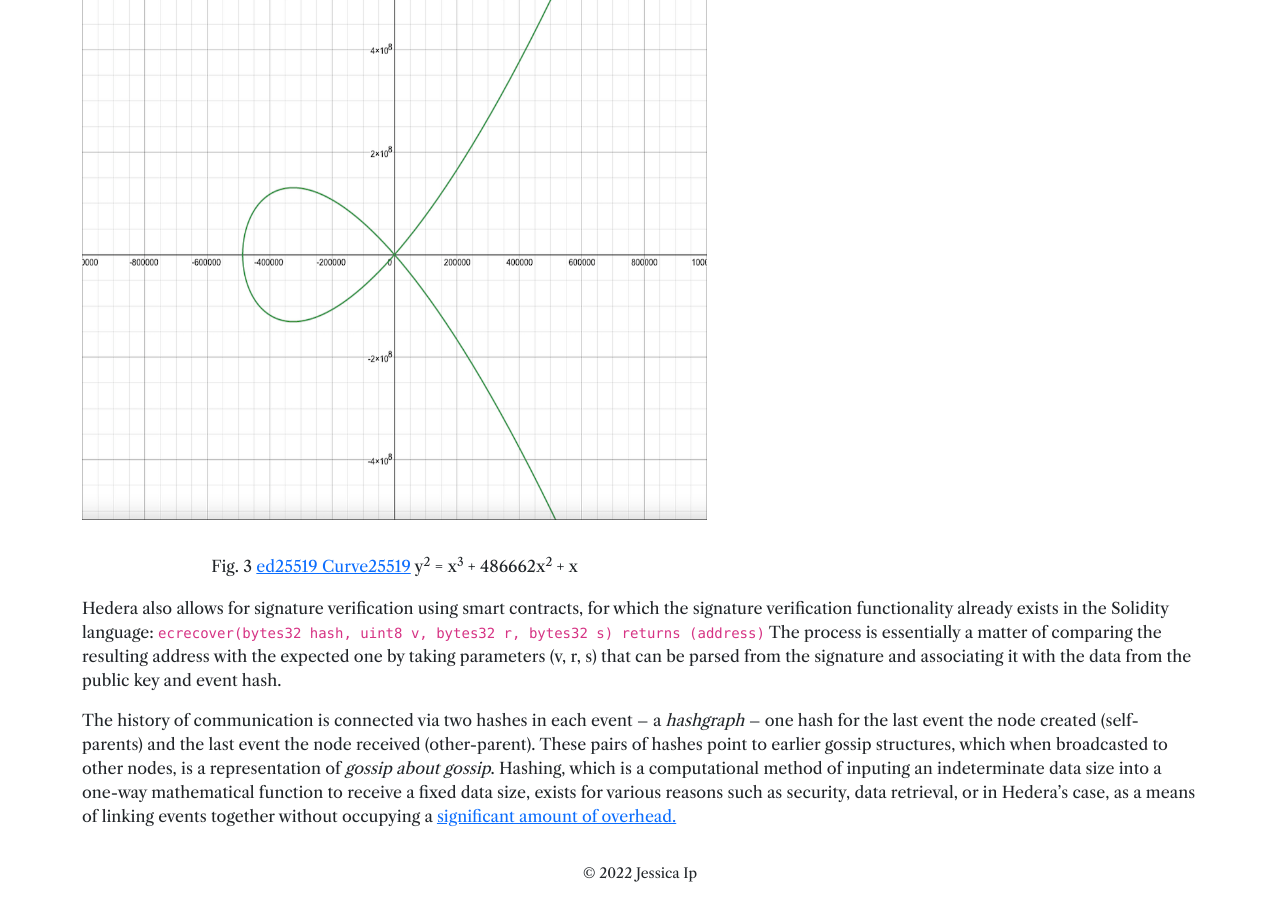
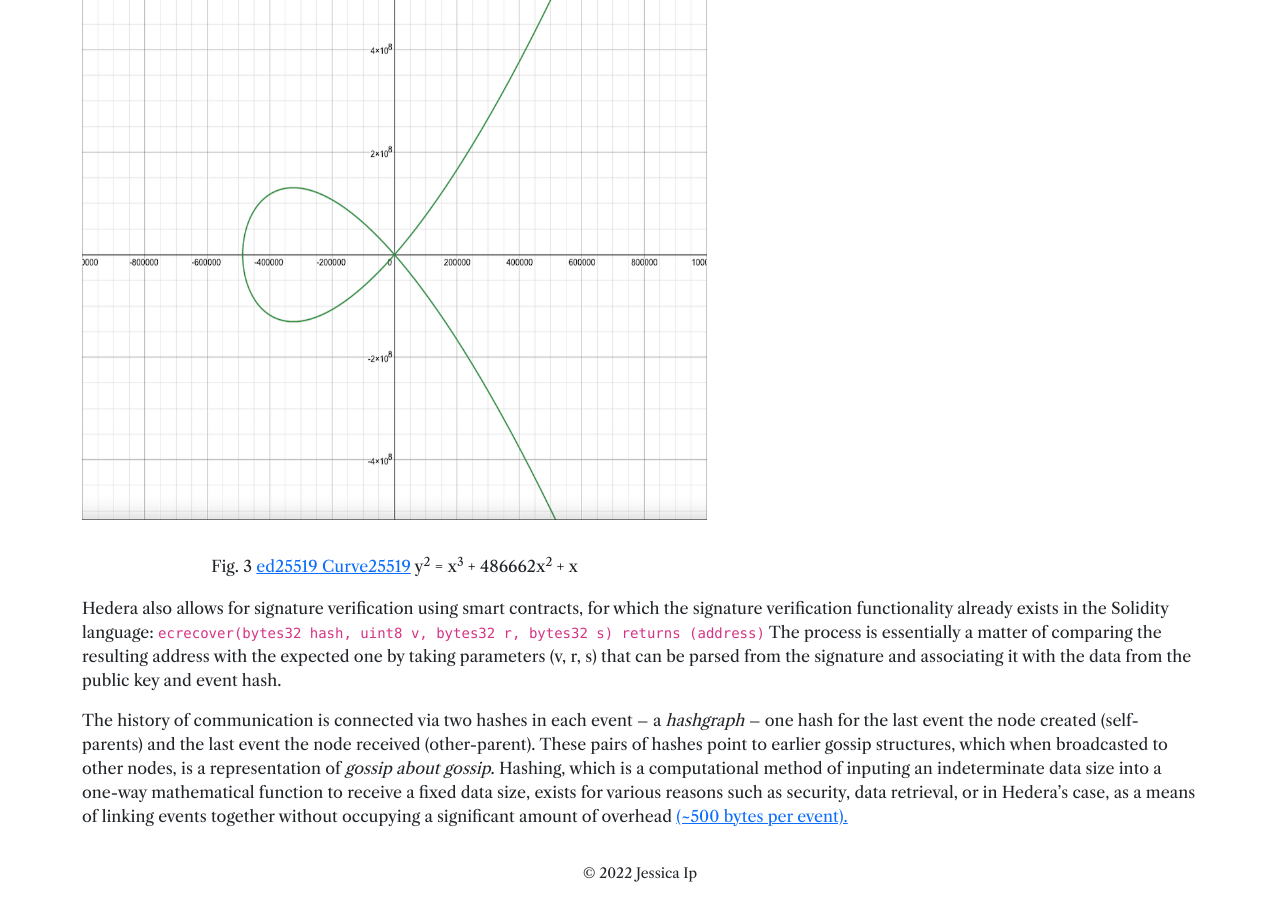
Before and after one commit to ipjessica/ipjessica.github.io, a Jekyll site: the page built from _posts/2022-03-21-hedera-network.md, in a window 1280 px wide and 900 px high, scrolled down 3253 px. Built offline with Jekyll 4.4.1, drawn with Linux system fonts in a browser that asks for light colours.

Commit message:
Update 2022-03-21-hedera-network.md

```diff
--- a/_posts/2022-03-21-hedera-network.md
+++ b/_posts/2022-03-21-hedera-network.md
@@ -46,4 +46,4 @@ Cryptography exemplifies a tenet of the intractability of mathematical problems:
 Hedera also allows for signature verification using smart contracts, for which the signature verification functionality already exists in the Solidity language: <code>ecrecover(bytes32 hash, uint8 v, bytes32 r, bytes32 s) returns (address)</code>
 The process is essentially a matter of comparing the resulting address with the expected one by taking parameters (v, r, s) that can be parsed from the signature and associating it with the data from the public key and event hash.
 
-The history of communication is connected via two hashes in each event -- a *hashgraph* -- one hash for the last event the node created (self-parents) and the last event the node received (other-parent). These pairs of hashes point to earlier gossip structures, which when broadcasted to other nodes, is a representation of *gossip about gossip*. Hashing, which is a computational method of inputing an indeterminate data size into a one-way mathematical function to receive a fixed data size, exists for various reasons such as security, data retrieval, or in Hedera's case, as a means of linking events together without occupying a <a href="https://help.hedera.com/hc/en-us/articles/360002380277-How-much-bandwidth-overhead-does-gossip-about-gossip-add-to-messages-#breadcrumb" target="_blank" rel="noopener noreferrer">significant amount of overhead.</a>
+The history of communication is connected via two hashes in each event -- a *hashgraph* -- one hash for the last event the node created (self-parents) and the last event the node received (other-parent). These pairs of hashes point to earlier gossip structures, which when broadcasted to other nodes, is a representation of *gossip about gossip*. Hashing, which is a computational method of inputing an indeterminate data size into a one-way mathematical function to receive a fixed data size, exists for various reasons such as security, data retrieval, or in Hedera's case, as a means of linking events together without occupying a significant amount of overhead <a href="https://help.hedera.com/hc/en-us/articles/360002380277-How-much-bandwidth-overhead-does-gossip-about-gossip-add-to-messages-#breadcrumb" target="_blank" rel="noopener noreferrer">(~500 bytes per event).</a>
```
